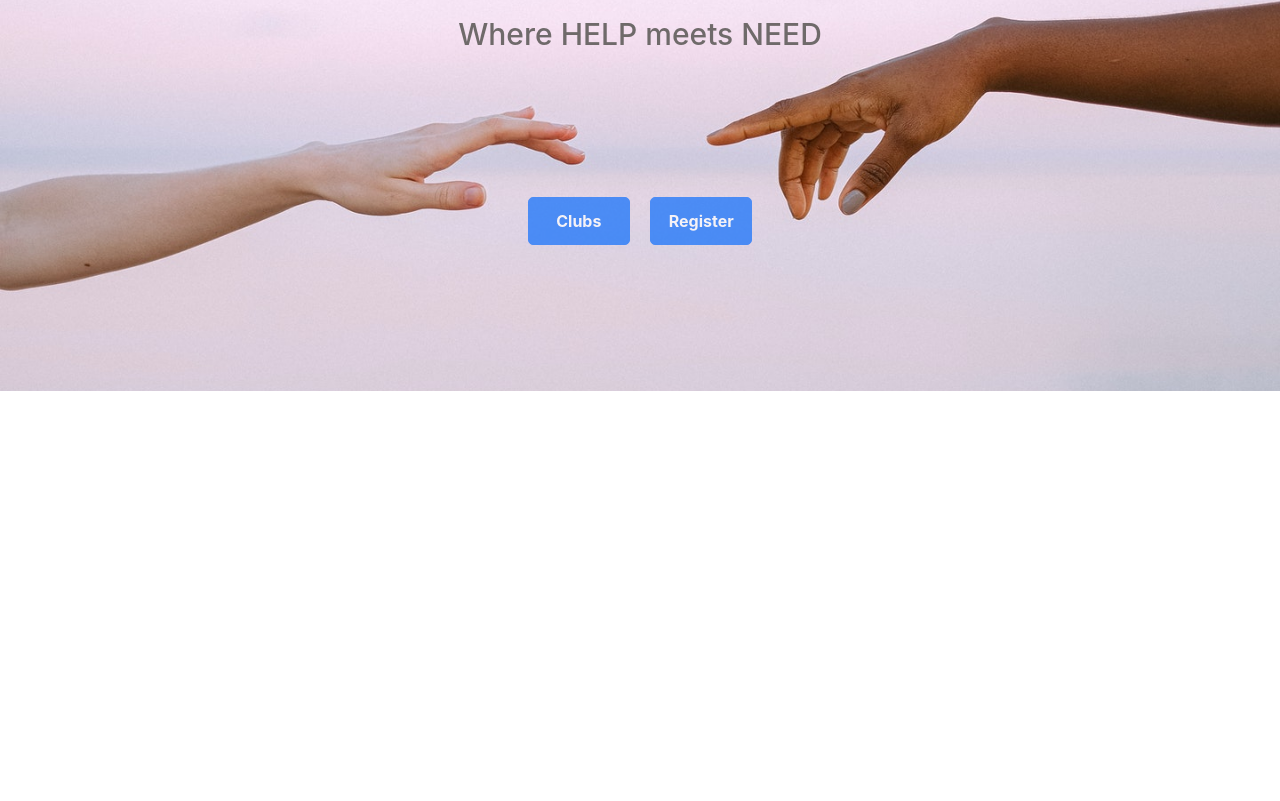
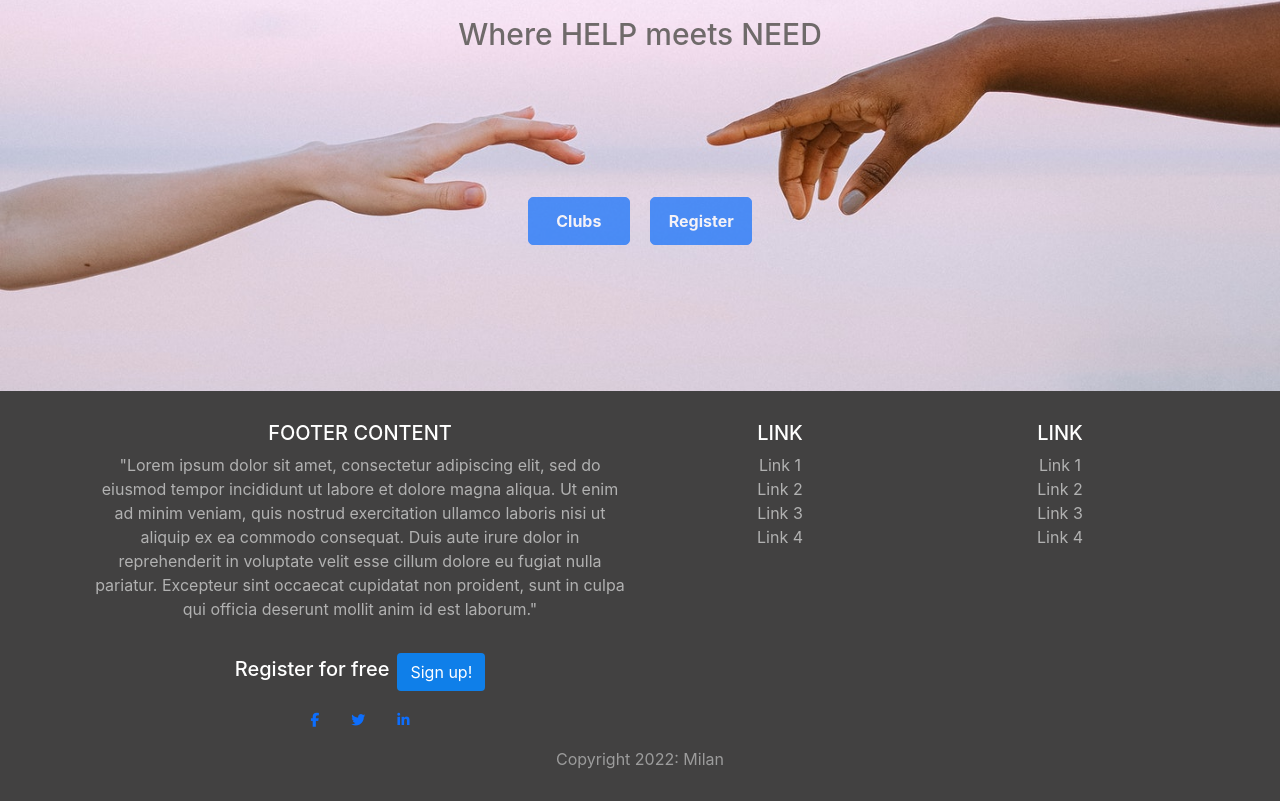
Before and after one commit to ngoworldcommunity/NGOWorld, a React (Create React App) app in the folder milan-app/: page / in a window 1280 px wide. Shown: the part 220-1021 px from the top of the page. Before the commit the page ends 800 px from the top, so only its background shows below. Built offline with nearby package versions, Linux system fonts and the light colour scheme; a web font is replaced by a local one.

Commit message:
Adding the footer component

```diff
--- /dev/null
+++ b/milan-app/src/components/Footer.jsx
@@ -0,0 +1,75 @@
+import React from "react";
+import "../styles/Footer.css";
+
+function Link(){
+    return(
+        <div className="col-md-3 mb-md-0 mb-3">
+        <h5 className="text-uppercase">Link</h5>
+        <ul className="list-unstyled">
+            <li><a className="links" href="#!">Link 1</a></li>
+            <li><a className="links" href="#!">Link 2</a></li>
+            <li><a className="links" href="#!">Link 3</a></li>
+            <li><a className="links" href="#!">Link 4</a></li>
+        </ul>
+    </div>
+    );
+}
+
+const Footer = () =>{
+    return(
+        <footer className="page-footer font-small blue ">
+        <div className="container-fluid text-center text-md-left">
+        <div className="row">
+            <div className="col-md-6 mt-md-0 mt-3">
+                <h5 className="text-uppercase">Footer Content</h5>
+                <p className="footer-text"> "Lorem ipsum dolor sit amet, consectetur adipiscing elit,
+                sed do eiusmod tempor incididunt ut labore et dolore magna aliqua.
+                Ut enim ad minim veniam, quis nostrud exercitation ullamco laboris nisi ut
+                aliquip ex ea commodo consequat. Duis aute irure dolor in reprehenderit in
+                voluptate velit esse cillum dolore eu fugiat nulla pariatur. Excepteur sint
+                occaecat cupidatat non proident, sunt in culpa qui officia deserunt mollit
+                anim id est laborum."
+                </p>
+
+                <div className="text-center py-3 ">
+                    <ul className="list-unstyled list-inline mb-0">
+                        <li className="list-inline-item">
+                            <h5 className="mb-1">Register for free</h5>
+                        </li>
+                        <li className="list-inline-item"><a href="#" className="btn btn-rounded button">Sign up!</a></li>
+                    </ul>
+                </div>
+
+                <div className="text-center">
+                    <ul className="list-unstyled list-inline">
+                        <li className="list-inline-item"><a className="btn-floating btn-sm btn-fb mx-1"><i className="fa fa-facebook"> </i></a></li>
+                        <li className="list-inline-item"><a className="btn-floating btn-sm btn-tw mx-1"><i className="fa fa-twitter"> </i></a></li>
+                        <li className="list-inline-item"><a className="btn-floating btn-sm btn-li mx-1"><i className="fa fa-linkedin"> </i></a></li>
+
+                    </ul>
+                </div>
+            </div>
+
+            <hr className="clearfix w-100 d-md-none pb-0"/>
+
+           <Link />
+           <Link />
+        </div>
+
+
+
+
+    </div>
+
+    <div className="footer-copyright text-center">
+
+        Copyright {(new Date().getFullYear())}: <a className="copyright" href="#"> Milan </a>
+
+    </div>
+
+</footer>
+
+    );
+}
+
+export default Footer
--- a/milan-app/src/pages/Home.jsx
+++ b/milan-app/src/pages/Home.jsx
@@ -2,12 +2,14 @@ import React from 'react';
 import Banner from '../components/Banner';
 import HomeCardsContainer from '../components/HomeCardsContainer';
 import Navbar from '../components/Navbar';
+import Footer from '../components/Footer';
 
 const Home = () => {
     return (<>
         <Navbar />
         <Banner />
         <HomeCardsContainer />
+        <Footer />
     </>);
 };
 
--- /dev/null
+++ b/milan-app/src/styles/Footer.css
@@ -0,0 +1,30 @@
+footer{
+    background-color: rgb(66, 65, 65);
+    padding: 30px 80px;
+    color: #fff;
+
+}
+
+.links{
+    color: rgb(177, 177, 177);
+    text-decoration: none;
+}
+.links:hover{
+    color: rgb(231, 231, 231);
+}
+
+.footer-text{
+    color: rgb(177, 177, 177);
+}
+
+
+
+.button{
+    background-color: rgb(15, 127, 233);
+    color: #fff;
+}
+
+.footer-copyright, .copyright{
+    color:rgb(156, 156, 156);
+    text-decoration: none;
+}
```
Also changed, not shown: 1 other file (tests, documents, lock files or other folders).
